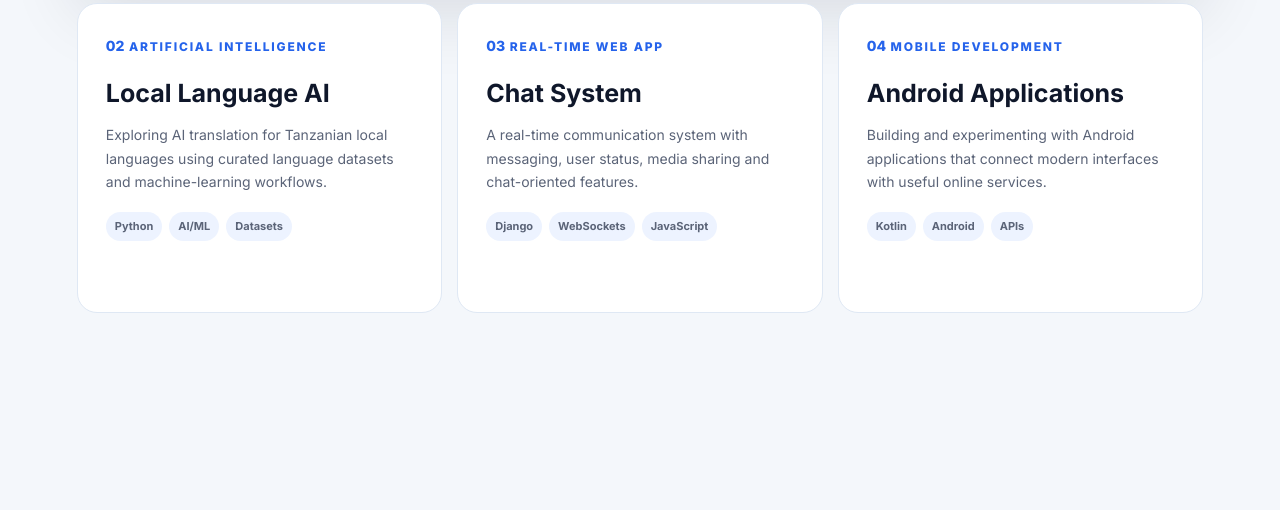
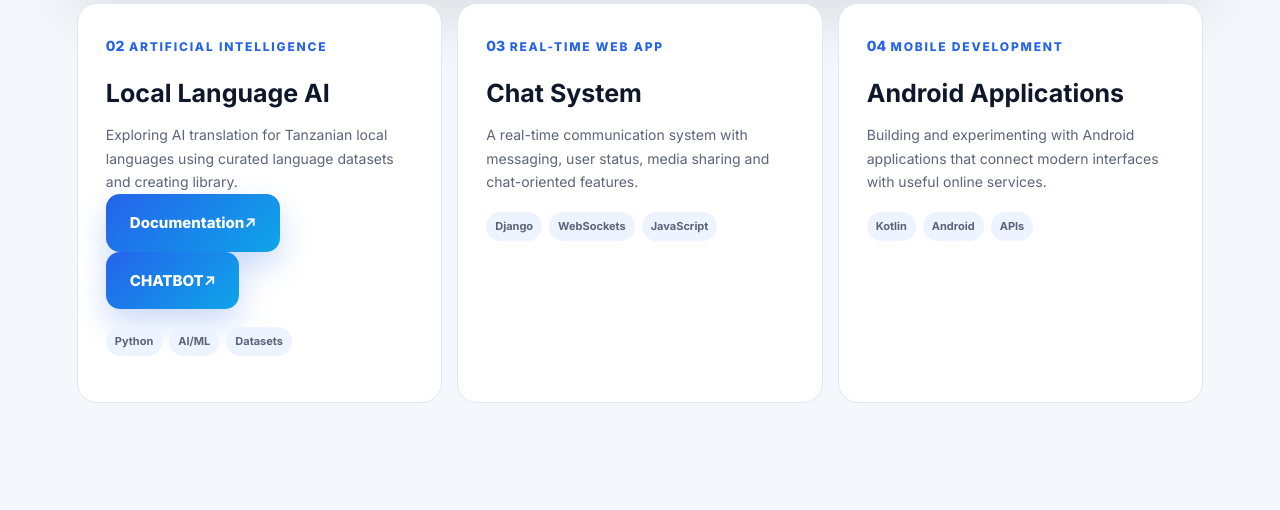
Before and after one commit to johanesjackson2005-web/portfolio, a plain HTML site: page index.html in a window 1280 px wide. Shown: the part 4420-4930 px from the top of the page. Drawn offline with Linux system fonts and the light colour scheme.

Commit message:
Update index.html

```diff
--- a/index.html
+++ b/index.html
@@ -200,7 +200,9 @@
                     <span class="project-number">02</span>
                     <span class="project-type">ARTIFICIAL INTELLIGENCE</span>
                     <h3>Local Language AI</h3>
-                    <p>Exploring AI translation for Tanzanian local languages using curated language datasets and machine-learning workflows.</p>
+                    <p>Exploring AI translation for Tanzanian local languages using curated language datasets and creating library.</p>
+                    <a class="project-link" href="https://pypi.org/project/Tan-language/" target="_blank" rel="noopener">Documentation↗</a>
+                    <a class="project-link" href="https://pypi.org/project/Tan-lang-chatbot/" target="_blank" rel="noopener">CHATBOT↗</a>
                     <div class="tech-list"><span>Python</span><span>AI/ML</span><span>Datasets</span></div>
                 </article>
                 <article class="project-card reveal">
```
